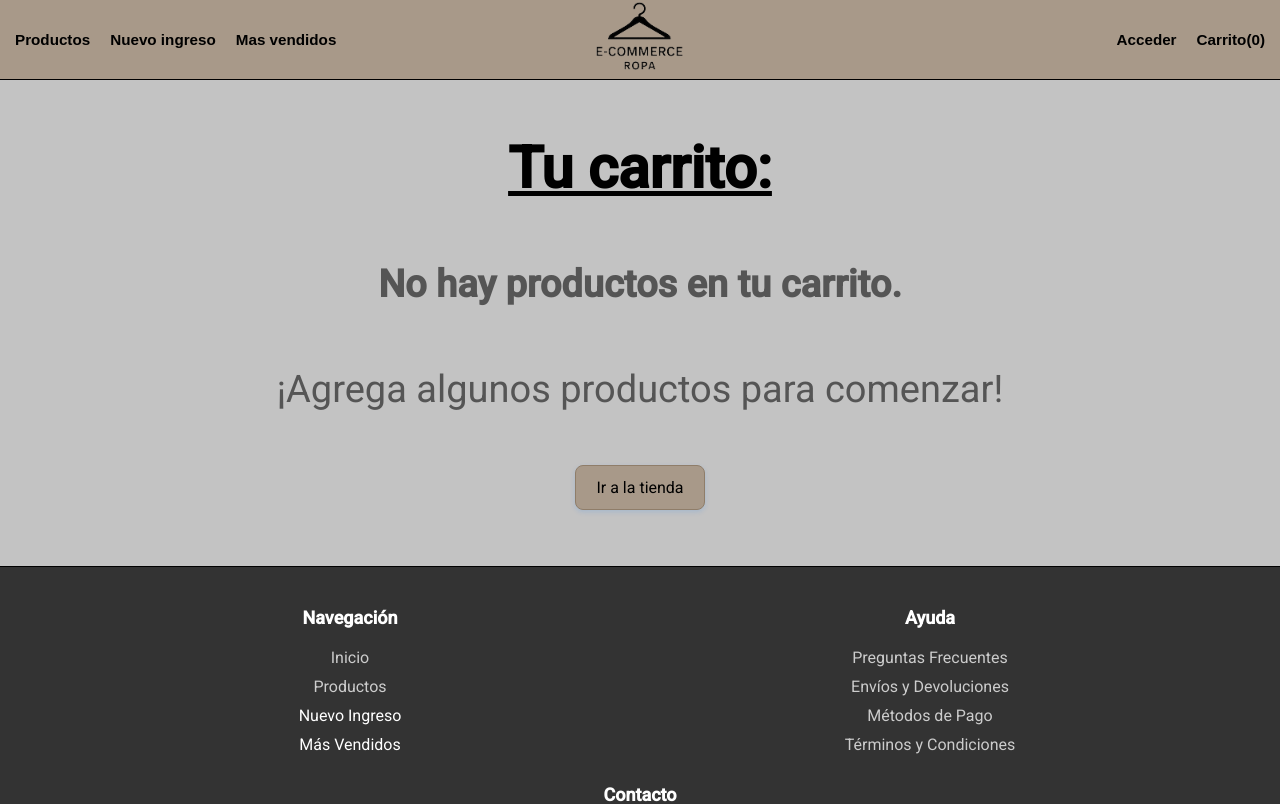
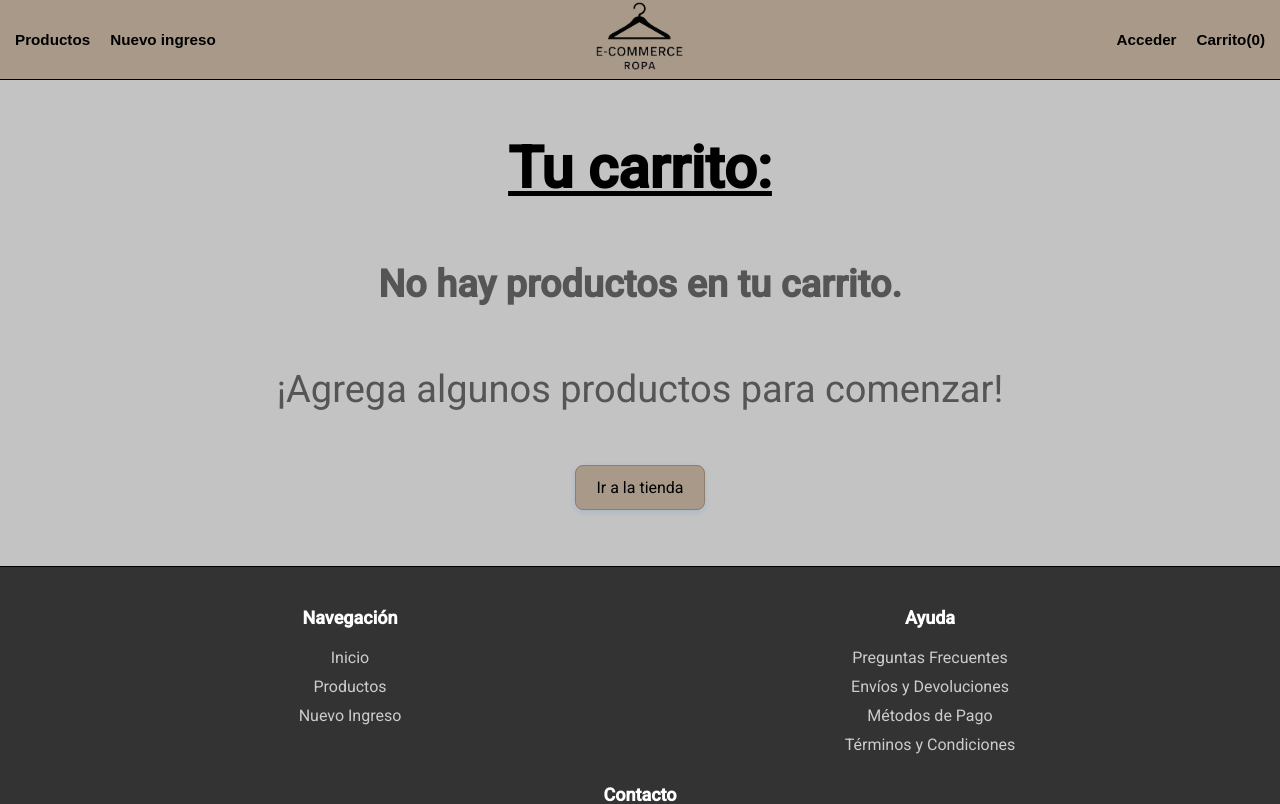
Before and after one commit to Saturno0/Frontend-Final, a React (Vite) app: page /Frontend-Final/cart in a window 1280 px wide. Shown: the top 804 px of the page. Built offline with nearby package versions, Linux system fonts and the light colour scheme; no server answers.

Commit message:
Pequeños cambios

```diff
--- a/src/components/Footer.tsx
+++ b/src/components/Footer.tsx
@@ -17,8 +17,9 @@ function Footer() {
                             hash: "#products"
                         }}> <li>Productos</li>
                         </Link>
-                        <li>Nuevo Ingreso</li>
-                        <li>Más Vendidos</li>
+                        <Link to="/newIn">
+                            <li>Nuevo Ingreso</li>
+                        </Link>
                     </ul>
                 </div>
 
--- a/src/components/LeftMenu.tsx
+++ b/src/components/LeftMenu.tsx
@@ -41,9 +41,6 @@ const LeftMenu: React.FC<LeftMenuProps> = ({
               <h3>Nuevo ingreso</h3>
             </Link>
           </li>
-          <li className="links">
-            <h3>Mas vendidos</h3>
-          </li>
           {menuOpen && (
             <>
               <li onClick={() => navigate("/create-product")}>
```
